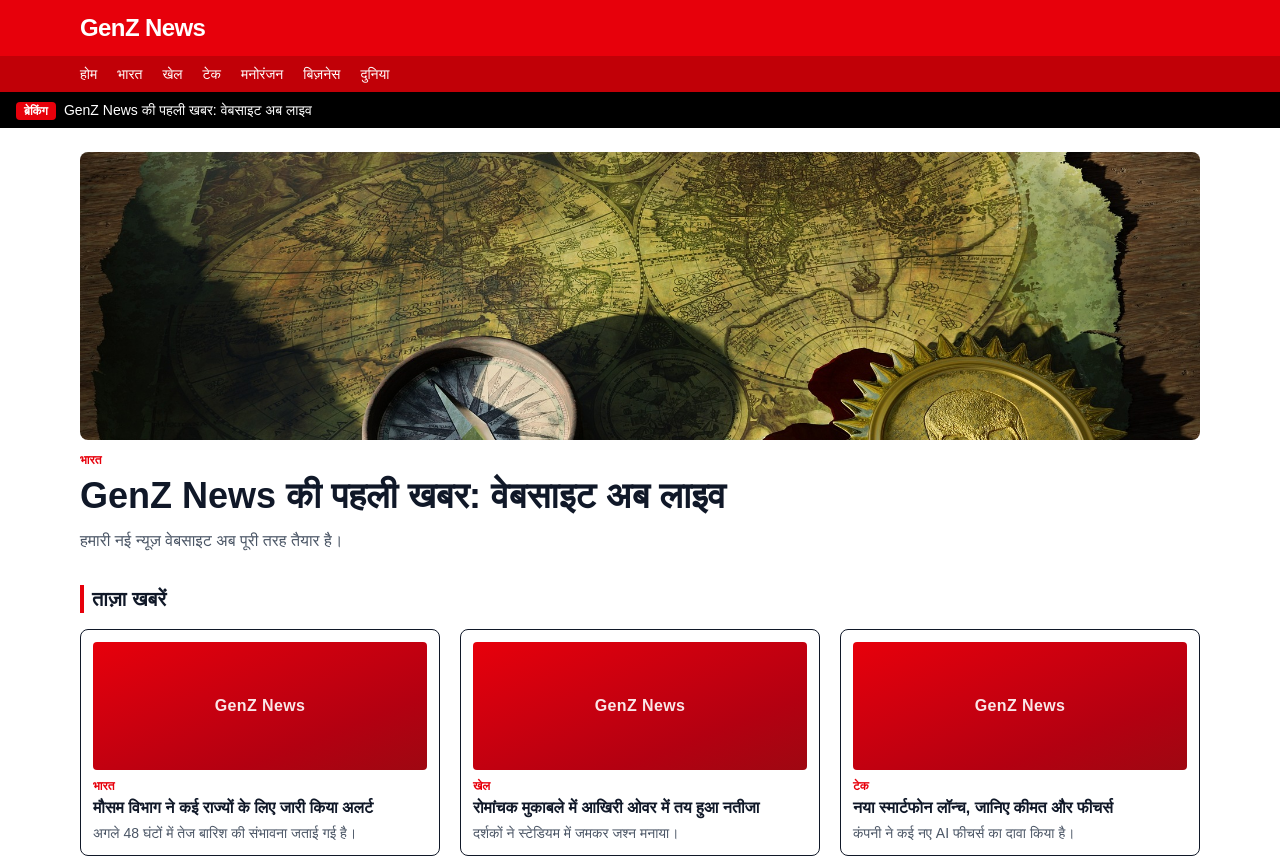
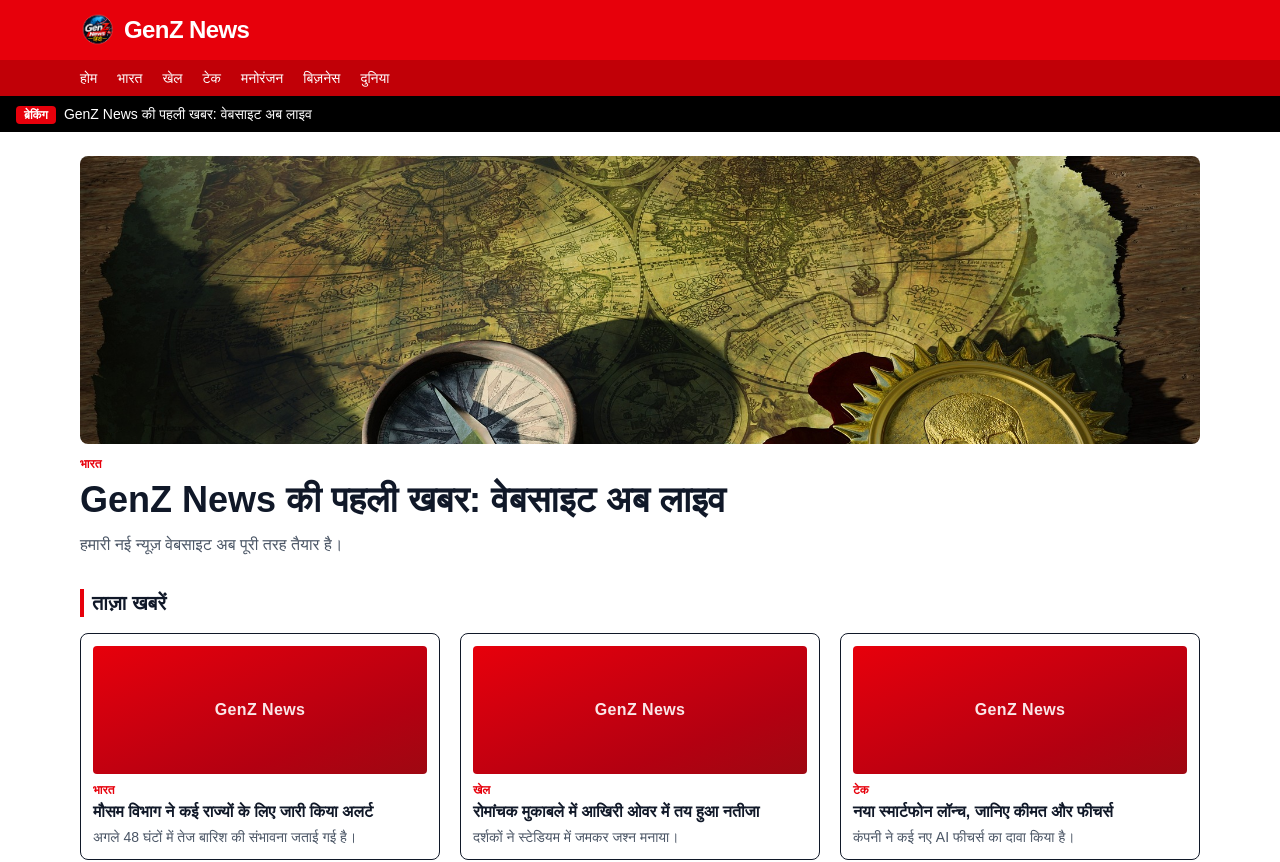
Before and after one commit to rd103660-hub/genZ-news, a Next.js app in the folder web/: page / in a window 1280 px wide. Shown: the top 862 px of the page. Built offline with nearby package versions, Linux system fonts and the light colour scheme.

Commit message:
Update Header.tsx

```diff
--- a/web/app/components/Header.tsx
+++ b/web/app/components/Header.tsx
@@ -5,7 +5,11 @@ export default function Header() {
   return (
     <header className="bg-red-600 text-white">
       <div className="mx-auto max-w-6xl px-4 py-3">
-        <Link href="/" className="text-2xl font-extrabold tracking-tight">GenZ News</Link>
+        <Link href="/" className="flex items-center gap-2 text-2xl font-extrabold tracking-tight">
+          {/* eslint-disable-next-line @next/next/no-img-element */}
+          <img src="/logo.png" alt="GenZ News logo" className="h-9 w-9 rounded-md object-contain" />
+          <span>GenZ News</span>
+        </Link>
       </div>
       <nav className="overflow-x-auto bg-red-700">
         <ul className="mx-auto flex max-w-6xl gap-5 whitespace-nowrap px-4 py-2 text-sm font-medium">
```
